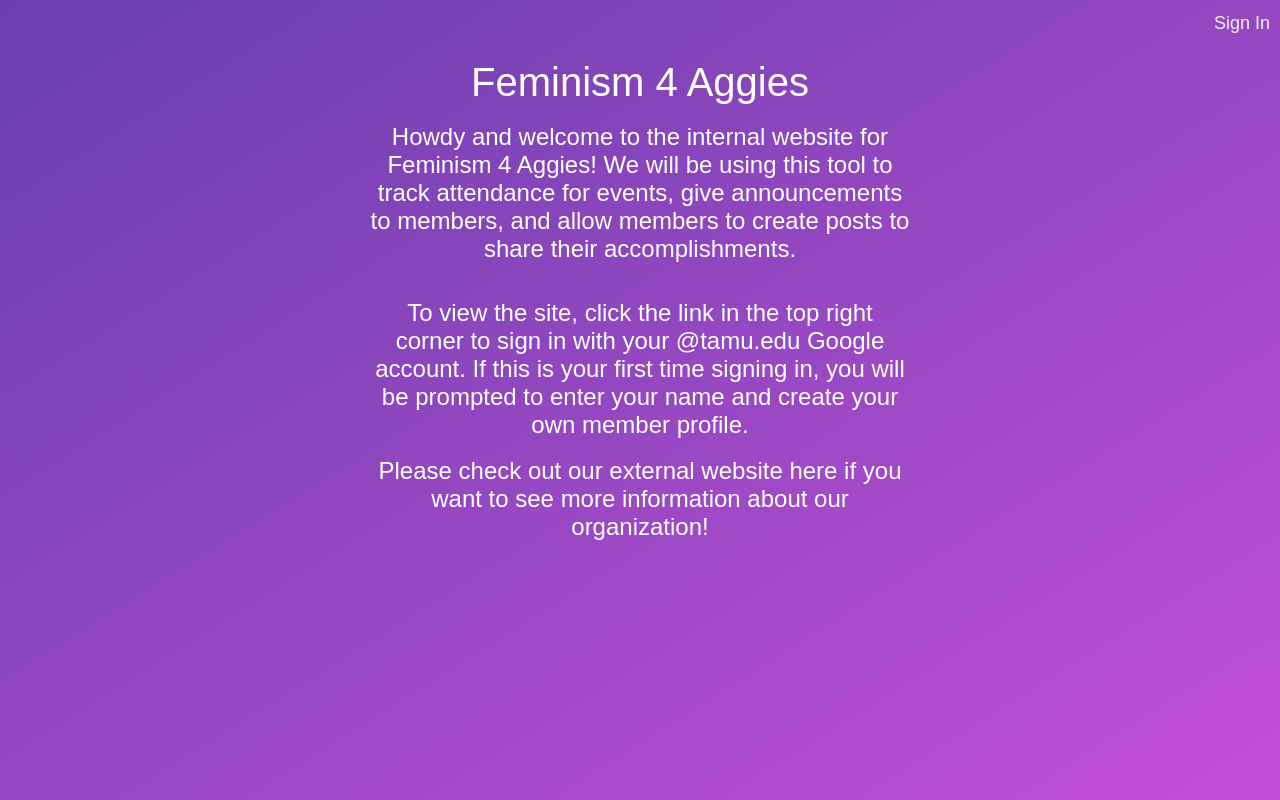
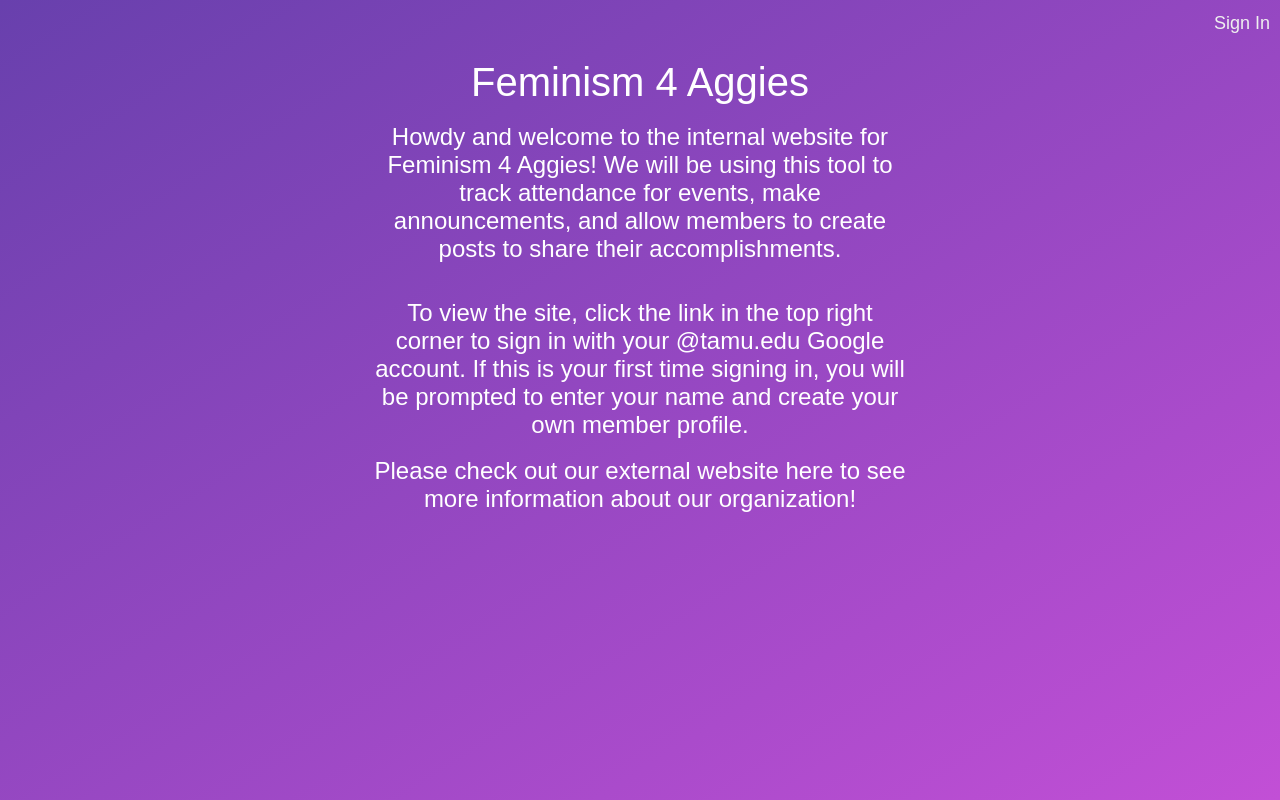
Before and after one commit to andreww-han/CSCE431-Project, a Rails app: page /admins/sign_in in a window 1280 px wide. Run offline with Rails 7, Linux system fonts and the light colour scheme; style sheets or scripts are compiled from the project's sources; some web fonts are replaced.

Commit message:
Update new.html.erb

```diff
--- a/app/views/admins/sessions/new.html.erb
+++ b/app/views/admins/sessions/new.html.erb
@@ -20,12 +20,12 @@
 	<div class='container'>
 		<h1>Feminism 4 Aggies</h1>
     <br>
-    <h2>Howdy and welcome to the internal website for Feminism 4 Aggies! We will be using this tool to track attendance for events, give announcements to members, and allow members to create posts to share their accomplishments.</h2>
+
+    <h2>Howdy and welcome to the internal website for Feminism 4 Aggies! We will be using this tool to track attendance for events, make announcements, and allow members to create posts to share their accomplishments.</h2>
     <br><br>
-
     <h2>To view the site, click the link in the top right corner to sign in with your @tamu.edu Google account. If this is your first time signing in, you will be prompted to enter your name and create your own member profile. </h2>
     <br>
-    <h2>Please check out our external website <b><a href = "https://feminism4aggies.wixsite.com/tamu">here</a></b> if you want to see more information about our organization! </h2>
+    <h2>Please check out our external website <b><a href="https://feminism4aggies.wixsite.com/tamu" class="underline">here</a></b> to see more information about our organization!</h2>
 
 	</div>
 </div>
```
